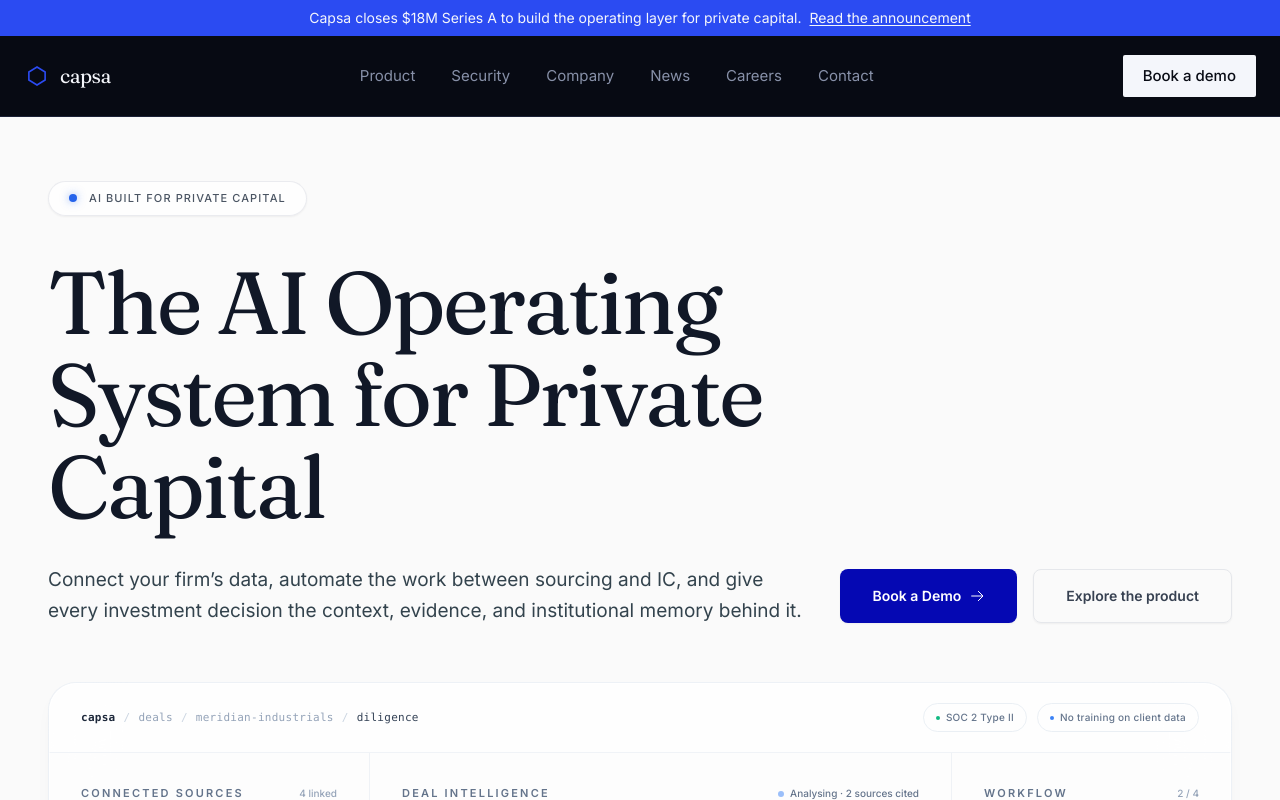
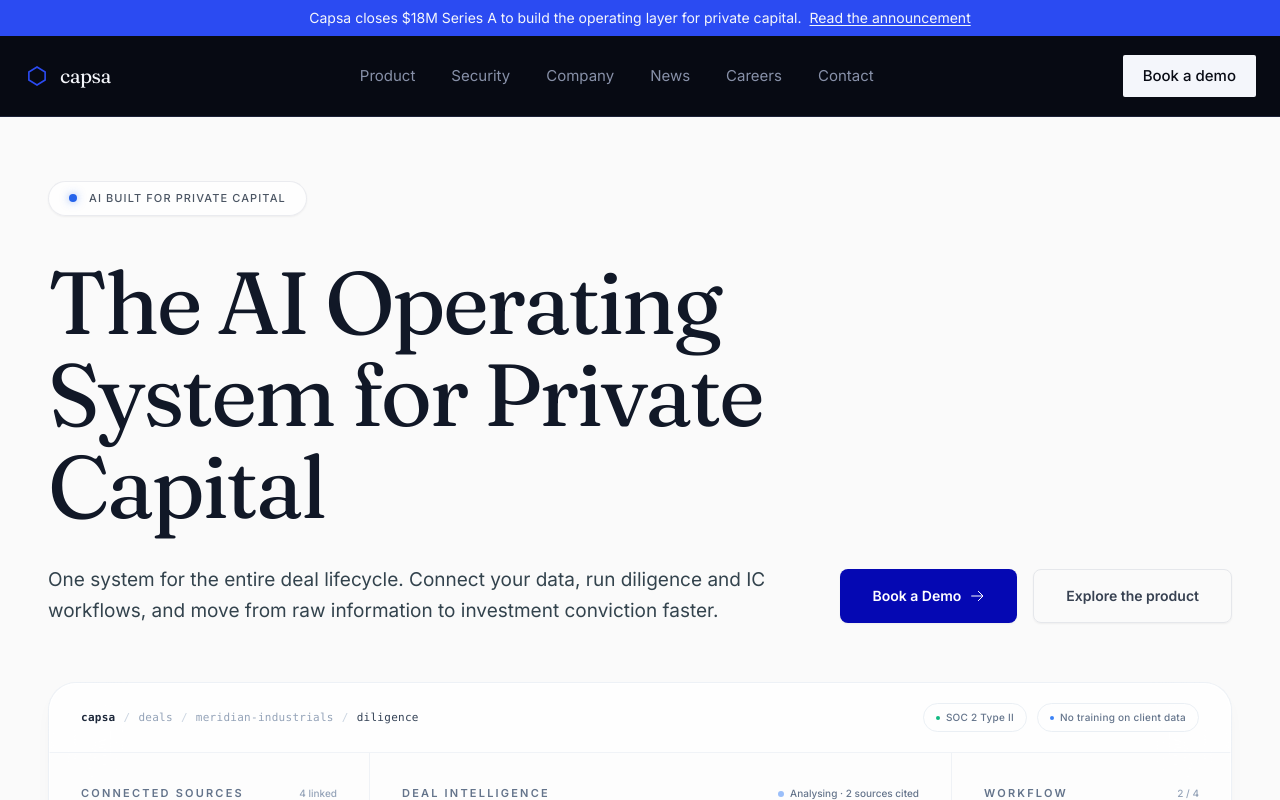
Before and after one commit to muiztom47/capsa-redesign, a React (Vite) app: page / in a window 1280 px wide. Shown: the top 800 px of the page. Built offline with nearby package versions, Linux system fonts and the light colour scheme.

Commit message:
git push

```diff
--- a/src/components/Hero.tsx
+++ b/src/components/Hero.tsx
@@ -343,7 +343,7 @@
 
             <div className="flex flex-col lg:flex-row lg:items-center lg:justify-between gap-8">
                     <p className="text-[19px] text-[#011522]/80 leading-relaxed font-light max-w-3xl font-inter">
-Connect your firm’s data, automate the work between sourcing and IC, and give every investment decision the context, evidence, and institutional memory behind it.
+One system for the entire deal lifecycle. Connect your data, run diligence and IC workflows, and move from raw information to investment conviction faster.
               </p>
 
               <div className="flex flex-col sm:flex-row gap-4 shrink-0">
```
